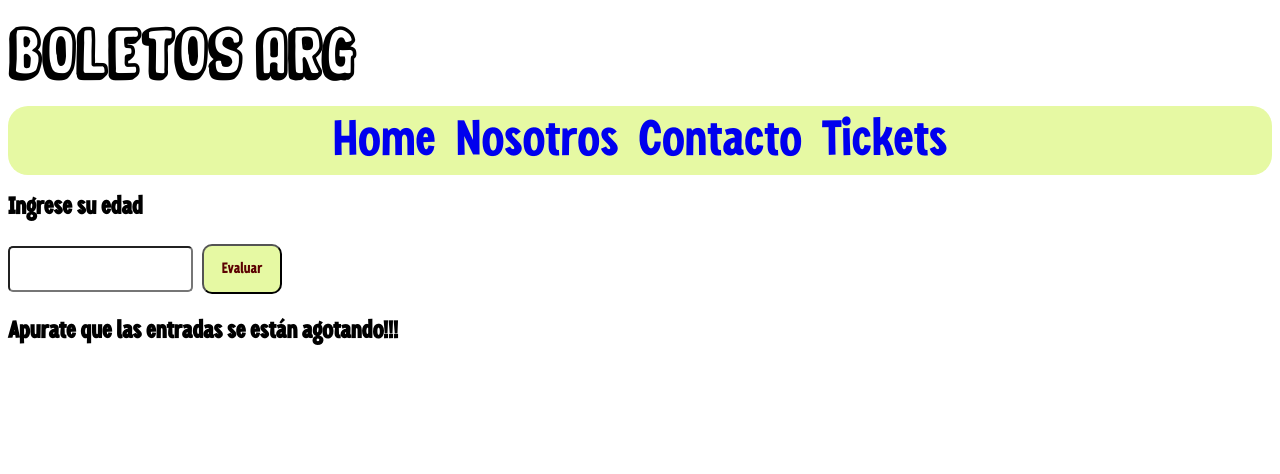
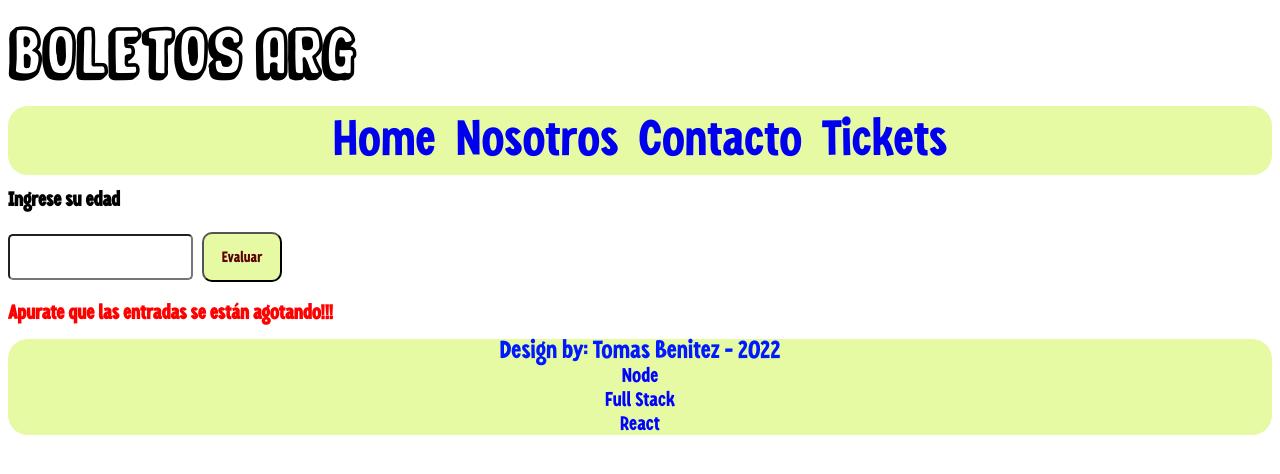
Before and after one commit to TomasBenitezTri/Repositorio_1, a PHP site: page / in a window 1280 px wide. Shown: the top 474 px of the page. Run offline with PHP 8.4, Linux system fonts and the light colour scheme.

Commit message:
commit 1

```diff
--- a/consulta.php
+++ b/consulta.php
@@ -17,5 +17,6 @@ include('header.php')
     <input type="submit"value="Enviar"class="boton">
 </form>
 </div>
+<?php include('footer.php');?>
 </body>
 </html>
--- a/contacto.php
+++ b/contacto.php
@@ -10,8 +10,7 @@ $correo_form . "\r\n" . "Mensaje: " . $mensaje_form;
 
 mail("tomasbenitezc13@gmail.com", "Mensaje enviado desde mi sitio web", $cuerpo_mail);
 ?>
+
 <script>
-
 window.location="consulta.php";
-
 </script>
--- a/estilo.css
+++ b/estilo.css
@@ -23,7 +23,16 @@ h1 {
 
 h2{
     font-family: "Font-3";
+    font-size: 20px;
 }
+
+.h2_index{
+    font-family: "Font-3";
+    font-size: 20px;
+    color:red;
+}
+
+
 
 p {
     font-family: "Font-3";
@@ -105,6 +114,14 @@ img{
     h1 {
         font-size:20px
     }
+
+    footer{
+        padding: 5px;
+    }
+
+    .a_de_footer{
+        font-size: 15px;
+      }
     .header_a {
         font-size: 15px;
     }
@@ -124,8 +141,29 @@ img{
         padding: 0px;
     }
     img{
-        width: 100px;
-        height: 70px;
+        width: 120px;
+        height: 90px;
     }
 
 }
+footer {
+    font-family: "Font-3";
+    font-size: 25px;
+    border-radius: 20px;
+    text-align: center;
+    color: #001aff;
+    background:rgb(230, 249, 163) ;
+}
+.a_de_footer{
+    text-decoration: none;
+    font-family: "Font-3";
+    font-size: 20px;
+    background: none;
+    color: rgb(0, 4, 255);
+    padding: 5px;
+  }
+
+  .a_de_footer:hover{
+    background: #dbdcdd;
+    border-radius: 10px;
+  }
--- /dev/null
+++ b/footer.php
@@ -0,0 +1,21 @@
+<!DOCTYPE html>
+<html>
+<head>
+    <meta charset="UTF-8">
+    <meta http-equiv="X-UA-Compatible"content="IE=edge">
+    <meta name="viewport"content="width-device-width,initial-scale=1.0">
+    <link href="estilo.css" rel="stylesheet" media="screen" />
+</head>
+<footer>
+<div>
+      Design by: Tomas Benitez - 2022
+      <div>
+        <a href= 'https://expertobacktomasb.herokuapp.com/admin/login' target = '_BLANK' class="a_de_footer"> Node </a>
+      </div>
+      <div>
+        <a href= 'https://teclabianos-front.vercel.app/' target = '_BLANK' class="a_de_footer"> Full Stack </a>
+      </div>
+      <div>
+        <a href= 'https://tomasbeniteztri.github.io/React/' target = '_BLANK' class="a_de_footer"> React </a>
+</div>
+</footer>
--- a/header.php
+++ b/header.php
@@ -5,6 +5,15 @@
     <meta http-equiv="X-UA-Compatible"content="IE=edge">
     <meta name="viewport"content="width-device-width,initial-scale=1.0">
     <link href="estilo.css" rel="stylesheet" media="screen" />
+    <!-- Global site tag (gtag.js) - Google Analytics -->
+    <script async src="https://www.googletagmanager.com/gtag/js?id=G-TM6XBHE8CB"></script>
+    <script>
+    window.dataLayer = window.dataLayer || [];
+    function gtag(){dataLayer.push(arguments);}
+    gtag('js', new Date());
+
+    gtag('config', 'G-TM6XBHE8CB');
+    </script>
 </head>
 <body>
     <h1> BOLETOS ARG </h1>
@@ -13,4 +22,4 @@
     <a href="nosotros.php" class="header_a"> Nosotros </a>
     <a href="consulta.php" class="header_a"> Contacto </a>
     <a href="tickets.php" class="header_a"> Tickets </a>
-    </header>
+</header>
--- a/index.php
+++ b/index.php
@@ -4,6 +4,8 @@
     <h2>Ingrese su edad</h2><input type="text" name="edad" class="inputedad"/>
     <input class="boton" type="submit" value="Evaluar" name="botonedad"/>
 </form>
+
+<?php $respuesta1= "Apurate que las entradas se están agotando!!!";  ?>
 
 <?php
 if (isset($_GET['botonedad'])){
@@ -13,11 +15,10 @@ if (isset($_GET['botonedad'])){
     }else{
         $respuesta1 = "Pase a la sección de tickets
         para poder comprar su boleto";
-}}else{
-    $respuesta1= "Apurate que las entradas se están agotando!!!";
-}
+}}
 ?>
 
-<div clase="edades">
-    <h2> <?php echo $respuesta1; ?> </h2>
+<div>
+    <h2 class="h2_index"> <?php echo $respuesta1; ?> </h2>
 </div>
+<?php include('footer.php');?>
--- a/nosotros.php
+++ b/nosotros.php
@@ -7,4 +7,6 @@ include('header.php')
     de TEG Pty Ltd con sede en Rosario, tiene
     operaciones con venta de boletos para eventos
     deportivos y de entretenimiento tanto en
-    Argentina  como en Uruguay.</h2>
+    Argentina  como en Uruguay.
+</h2>
+<?php include('footer.php');?>
--- a/tickets.php
+++ b/tickets.php
@@ -32,12 +32,9 @@ switch($_GET['boleto']){
 }
 
 ?>
-
-
 <div clase="resultado_boletos">
     <h2> <?php echo $boleto; ?> </h2>
     <img src="<?php echo $img; ?>">
 </div>
-
-
 </section>
+<?php include('footer.php');?>
```
